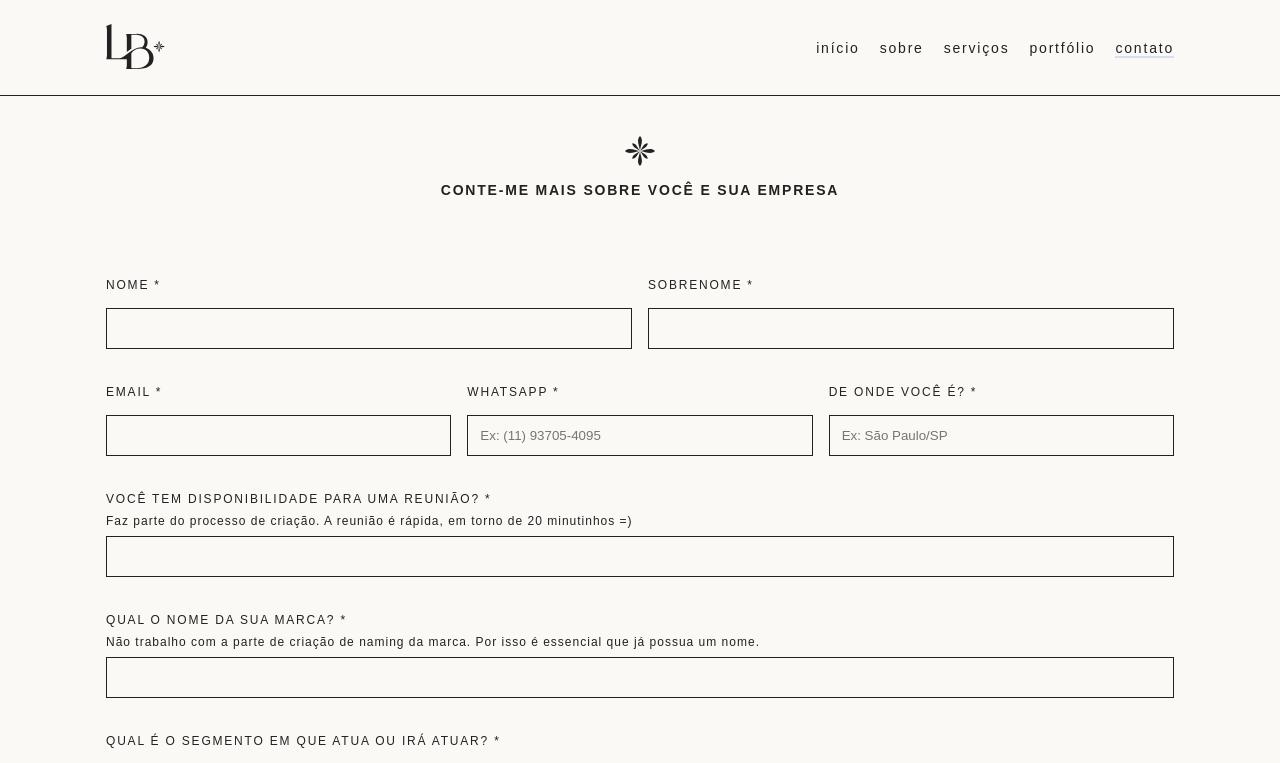
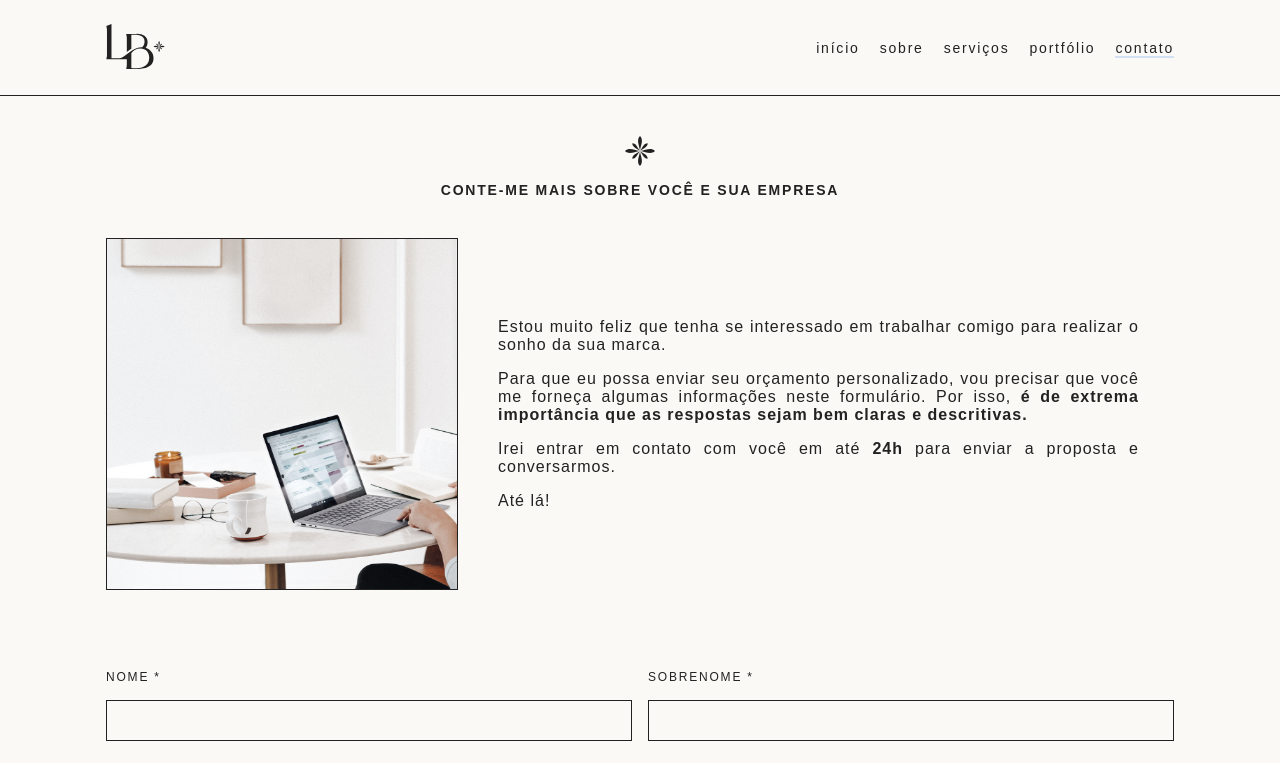
Before and after one commit to PedroVignotto/LeBueno, a Next.js app: page /contact in a window 1280 px wide. Shown: the top 763 px of the page. Built offline with nearby package versions, Linux system fonts and the light colour scheme; a web font is replaced by a local one.

Commit message:
feat: add main section on contact page

```diff
--- a/src/pages/contact.tsx
+++ b/src/pages/contact.tsx
@@ -1,6 +1,6 @@
 import { Button, Input, Textarea } from '../components'
 
-import { Title, Form } from '../styles/pages/contact'
+import { Title, Main, Form } from '../styles/pages/contact'
 
 import Head from 'next/head'
 import Image from 'next/image'
@@ -57,6 +57,15 @@ export default function Contact() {
         <Image src="/images/logo/symbol-black.svg" alt="Simbolo" width={30} height={30} />
         <h1>conte-me mais sobre <span>você</span> e sua <span>empresa</span></h1>
       </Title>
+      <Main>
+        <Image src="/images/general/contact.png" alt="Contato" width={350} height={350} />
+        <article>
+          <p>Estou muito feliz que tenha se interessado em trabalhar comigo para realizar o sonho da sua marca.</p>
+          <p>Para que eu possa enviar seu orçamento personalizado, vou precisar que você me forneça algumas informações neste formulário. Por isso, <strong>é de extrema importância que as respostas sejam bem claras e descritivas.</strong></p>
+          <p>Irei entrar em contato com você em até <strong>24h</strong> para enviar a proposta e conversarmos.</p>
+          <p>Até lá!</p>
+        </article>
+      </Main>
       <Form onSubmit={handleSubmit}>
         <section>
           <Input
--- a/src/styles/pages/contact.ts
+++ b/src/styles/pages/contact.ts
@@ -16,6 +16,41 @@ export const Title = styled.section`
     letter-spacing: 1.8px;
     margin-top: 1rem;
     text-align: center;
+  }
+`
+
+export const Main = styled.section`
+  display: flex;
+  max-width: 1100px;
+  margin: 0 auto 5rem auto;
+  padding: 0 1rem;
+  gap: 2.5rem;
+
+  img {
+    border: 1px solid ${colors.black} !important;
+  }
+
+  article {
+    display: flex;
+    flex-direction: column;
+    justify-content: center;
+    flex-basis: 60%;
+
+    p {
+      font-size: 1rem;
+      text-align: justify;
+      font-weight: 400;
+      color: ${colors.black};
+      letter-spacing: 1px;
+
+      + p {
+        margin-top: 1rem;
+      }
+
+      strong {
+        font-weight: 700;
+      }
+    }
   }
 `
 
```
Also changed, not shown: public/images/general/contact.png (added).
